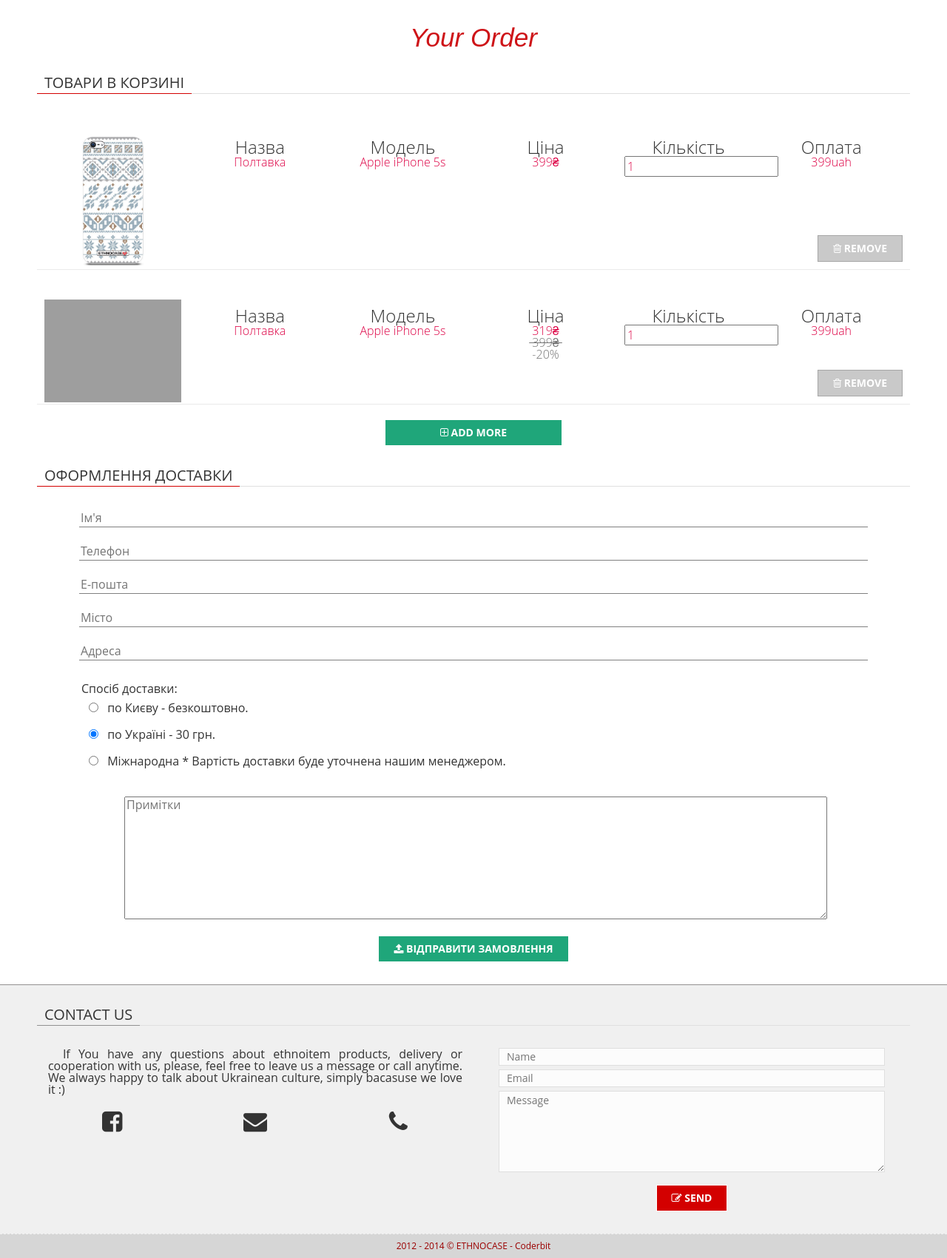
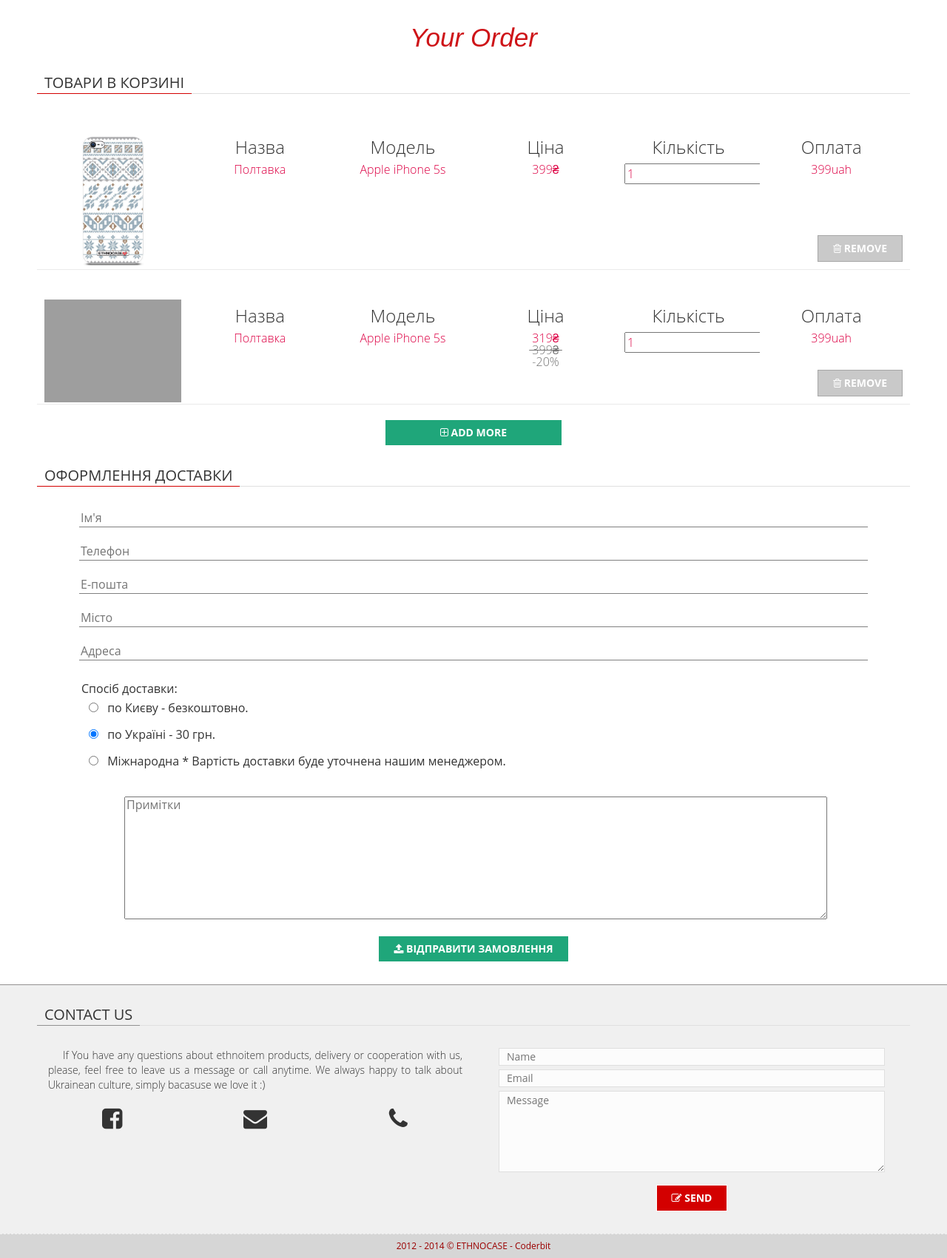
Before and after one commit to A1ex5andr/ethnocase, a PHP site: page /cart.php in a window 1280 px wide. Shown: the part 118-1819 px from the top of the page at 74% size. Run offline with PHP 8.4, Linux system fonts and the light colour scheme; grey boxes are pictures that could not be loaded.

Commit message:
SCSS/css optimisation

```diff
--- a/css/style.css
+++ b/css/style.css
@@ -3129,6 +3136,9 @@ header .headLogo .logo {
   text-align: justify;
   text-indent: 20px;
   padding: 0 10px;
+  line-height: 20px;
+  font-weight: 100;
+  font-size: 14px;
 }
 .contacts .contactsBlock .contactsSocial {
   margin: 20px 0;
@@ -3176,7 +3186,8 @@ header .headLogo .logo {
   border-color: #E55050;
 }
 
-.inCart .inCart-item {
+/* cart */
+.inCart-item {
   -moz-box-sizing: border-box;
   -webkit-box-sizing: border-box;
   box-sizing: border-box;
@@ -3197,10 +3209,11 @@ header .headLogo .logo {
   padding-left: 0.4166666667%;
   padding-right: 0.4166666667%;
 }
-.inCart .inCart-itemPicture img.picIndex {
+.inCart-itemPicture img.picIndex {
   width: 100%;
 }
-.inCart .inCart-details {
+
+.inCart-details {
   -moz-box-sizing: border-box;
   -webkit-box-sizing: border-box;
   box-sizing: border-box;
@@ -3209,14 +3222,14 @@ header .headLogo .logo {
   padding-left: 0.4166666667%;
   padding-right: 0.4166666667%;
 }
-.inCart .inCart-details ul {
+.inCart-details ul {
   list-style: none;
   padding: 0;
   text-align: center;
   margin: 0;
   font-weight: 100;
 }
-.inCart .inCart-details ul li {
+.inCart-details ul li {
   -moz-box-sizing: border-box;
   -webkit-box-sizing: border-box;
   box-sizing: border-box;
@@ -3228,34 +3241,37 @@ header .headLogo .logo {
   border: 0;
   text-align: left;
   padding: 10px;
-}
-.inCart .inCart-details ul li h4 {
+  overflow: hidden;
+}
+.inCart-details ul li h4 {
   color: #dd0044;
   text-align: center;
 }
-.inCart .inCart-details ul li h2 {
+.inCart-details ul li h2 {
   text-align: center;
   font-weight: 100;
-  margin-bottom: 0;
+  margin-bottom: 10px;
   margin-top: 0px;
 }
-.inCart .inCart-details ul li .itemPrice-old,
-.inCart .inCart-details ul li .itemPrice-disc {
+.inCart-details ul li .itemPrice-old,
+.inCart-details ul li .itemPrice-disc {
   color: #777;
 }
-.inCart .inCart-details ul li .itemPrice-old {
+.inCart-details ul li .itemPrice-old {
   text-decoration: line-through;
 }
-.inCart .inCart-more {
+
+.inCart-more {
   width: 100%;
   clear: both;
 }
-.inCart .inCart-more .btn-addMore {
+.inCart-more .btn-addMore {
   margin: 0 auto;
   display: block;
 }
 
-.orderForm .orderForm-field .orderInput input {
+/* order form */
+.orderInput input {
   width: 90%;
   margin: 0 auto;
   display: block;
@@ -3516,7 +3538,7 @@ footer {
     padding-right: 0.4166666667%;
   }
 
-  .inCart .inCart-item {
+  .inCart-item {
     -moz-box-sizing: border-box;
     -webkit-box-sizing: border-box;
     box-sizing: border-box;
@@ -3534,10 +3557,11 @@ footer {
     padding-left: 0.4166666667%;
     padding-right: 0.4166666667%;
   }
-  .inCart .inCart-itemPicture img.picIndex {
+  .inCart-itemPicture img.picIndex {
     width: 100%;
   }
-  .inCart .inCart-details {
+
+  .inCart-details {
     -moz-box-sizing: border-box;
     -webkit-box-sizing: border-box;
     box-sizing: border-box;
@@ -3546,21 +3570,22 @@ footer {
     padding-left: 0.4166666667%;
     padding-right: 0.4166666667%;
   }
-  .inCart .inCart-details ul li {
+  .inCart-details ul li {
     width: 20%;
   }
 
-  .orderForm .orderForm-field .orderForm-delivery {
+  .orderForm-delivery {
     margin: 30px 60px;
   }
-  .orderForm .orderForm-field .orderForm-delivery > div:hover {
+  .orderForm-delivery > div:hover {
     background: #EBEBEB;
   }
-  .orderForm .orderForm-field .orderForm-info {
+
+  .orderForm-info {
     width: 80%;
     margin: 0 auto;
   }
-  .orderForm .orderForm-field .orderForm-info textarea {
+  .orderForm-info textarea {
     width: 100%;
     height: 160px;
   }
--- a/sass/style.scss
+++ b/sass/style.scss
@@ -100,18 +100,22 @@ textarea {
 =          GENERAL FOR ALL RESOULUTIONS       =
 =============================================*/
 
+/* main all pages container */
+.container {
+	@include container(100% border-box);
+}
+
+/* hide slider for mobile */
+.slider {
+	display: none;
+}/* sliders css is placed in its own slide css */
 
 //from 0 to 767px - mobile first
-
 @each $header, $size in (h1: 2em, h2: 1.5em, h3: 1.2em) {
 	#{$header} { font-size: $size;}
 }
 @each $header, $size in (h1: 1em,) {
 	#{$header} { line-height: $size;}
-}
-
-.container {
-	@include container(100% border-box);
 }
 .img-responsive{
 	width: 100%;
@@ -127,8 +131,6 @@ textarea {
 	overflow: hidden;
 	text-overflow: ellipsis;
 }
-
-header {
 .headLogo {
 	width: 180px;
 	padding: 12px 0 0 12px;
@@ -137,11 +139,6 @@ header {
 		display: block;
 		width: 100%;
 	}
-	}
-}
-
-.slider {
-	display: none;
 }
 
 /* slogan */
@@ -155,8 +152,6 @@ header {
 		font-style: italic;
 	}
 }
-
-/* slider in its own slide css */
 
 .headline {
 	display: block;
@@ -180,7 +175,6 @@ header {
 }
 
 /* news */
-.news {
 .newsBlock{
 	margin-bottom: 30px;
 	.img-responsive{
@@ -219,10 +213,8 @@ header {
 	margin: 0 auto;
 	font-weight: 100;
 }
-}
 
 /* items */
-.items {
 .itemBlock {
 	@include span(100%);
 	margin-bottom: 34px;
@@ -287,10 +279,9 @@ header {
 		font-weight: 100;
 	}
 }
-}
+
 
 /* brands catalog */
-.catalog-brand{
 .brandModel{
 	margin: 0 0 16px 0;
 	a {
@@ -311,7 +302,6 @@ header {
 		font-weight: 100;
 	}
 }
-}
 
 /* single model details */
 .picsGallery{
@@ -324,13 +314,17 @@ header {
 	.picsGallery-thumbs, .picsGallery-show{
 		overflow: hidden;
 	}
+	.picsGallery-show {
+		display: none;
+	}
 }
 .singleCase {
 	.singleCase-about {
 		padding: 10px;
 		text-align: justify;
-		font-size: 15px;
 		text-indent: 10px;
+		font-size: 16px;
+		line-height: 20px;
 	}
 }
 
@@ -354,6 +348,9 @@ header {
 			text-align: justify;
 			text-indent: 20px;
 			padding: 0 10px;
+			line-height: 20px;
+			font-weight: 100;
+			font-size: 14px;
 		}
 		.contactsSocial{
 			margin: 20px 0;
@@ -399,7 +396,7 @@ header {
 	}
 }
 
-.inCart {
+/* cart */
 .inCart-item{
 	@include span(24 border-box);
 	margin: 20px 0 20px;
@@ -427,6 +424,7 @@ header {
 			border: 0;
 			text-align: left;
 			padding: 10px;
+			overflow: hidden;
 			h4 {
 				color: #dd0044;
 				text-align: center;
@@ -434,7 +432,7 @@ header {
 			h2{
 				text-align: center;
 				font-weight: 100;
-					margin-bottom: 0;
+				margin-bottom: 10px;
 				margin-top: 0px;
 			}
 			.itemPrice-old,
@@ -455,9 +453,8 @@ header {
 		display: block;
 	}
 }
-}
-.orderForm {
-	.orderForm-field {
+
+/* order form */
 .orderInput{
 	input{
 		width: 90%;
@@ -474,7 +471,7 @@ header {
 		border-bottom: 1px solid #F00;
 	}
 }
-		&.sendOrder{
+.sendOrder{
 	width: 100%;
 	clear: both;
 	margin-top: 20px;
@@ -483,8 +480,6 @@ header {
 		display: block;
 	}
 }
-	}
-	.orderForm-field {
 .orderForm-delivery{
 	margin: 30px 20px;
 	&>div{
@@ -499,8 +494,6 @@ header {
 	margin: 0 auto;
 	textarea{
 		width: 100%;
-			}
-		}
 	}
 }
 
@@ -554,6 +547,7 @@ header {
 		display: block;
 	}
 }
+
 /* all pages footer */
 footer {
 	@include layout(border-box);
@@ -616,7 +610,6 @@ footer {
 			@include span(24);
 		}
 	}
-	.items {
 	.itemBlock {
 		@include span(8);
 		.itemBlockLink{
@@ -639,7 +632,6 @@ footer {
 			}
 		}
 	}
-	}
 	.catalog-brand{
 		.brandModel{
 			@include span(8);
@@ -655,6 +647,9 @@ footer {
 				border: 1px solid #DDD;
 			}
 		}
+		.picsGallery-show{
+			display: block;
+		}
 		.singleCasePic{
 			margin: 20px auto;
 			display: block!important;
@@ -665,15 +660,12 @@ footer {
 	.singleCase {
 		@include span(10);
 		padding-left: 6%;
-		.singleCase-about {
-		}
 	}
 	.contacts {
 		.contactsBlock{
 			@include span(12);
 		}
 	}
-	.inCart {
 	.inCart-item{
 		@include span(24);
 	}
@@ -691,9 +683,6 @@ footer {
 			}
 		}
 	}
-	}
-	.orderForm {
-		.orderForm-field {
 	.orderForm-delivery{
 		margin: 30px 60px;
 		&>div:hover{
@@ -706,8 +695,6 @@ footer {
 		textarea{
 			width: 100%;
 			height: 160px;
-				}
-			}
 		}
 	}
 	.btn-Remove {
@@ -732,7 +719,6 @@ footer {
 	.container {
 		@include container($small);
 	}
-	.items {
 	.itemBlock {
 		@include span(8);
 		.itemBlockLink{
@@ -740,7 +726,6 @@ footer {
 				.picIndex {
 					width: 220px;
 					margin-left: -50px;
-					}
 				}
 			}
 		}
@@ -756,9 +741,6 @@ footer {
 		.headLogo {
 		}
 	}
-	.items {
-		.itemBlock {
-			.itemBlockLink{
 	.picWrap{
 		.picIndex {
 			width: 250px;
@@ -766,6 +748,3 @@ footer {
 		}
 	}
 }
-		}
-	}
-}
```
Also changed, not shown: other parts of css/style.css (+81 -66 lines), fire_app_log.txt (+27 -0 lines). Lines whose indentation alone changed are shown as unchanged.
